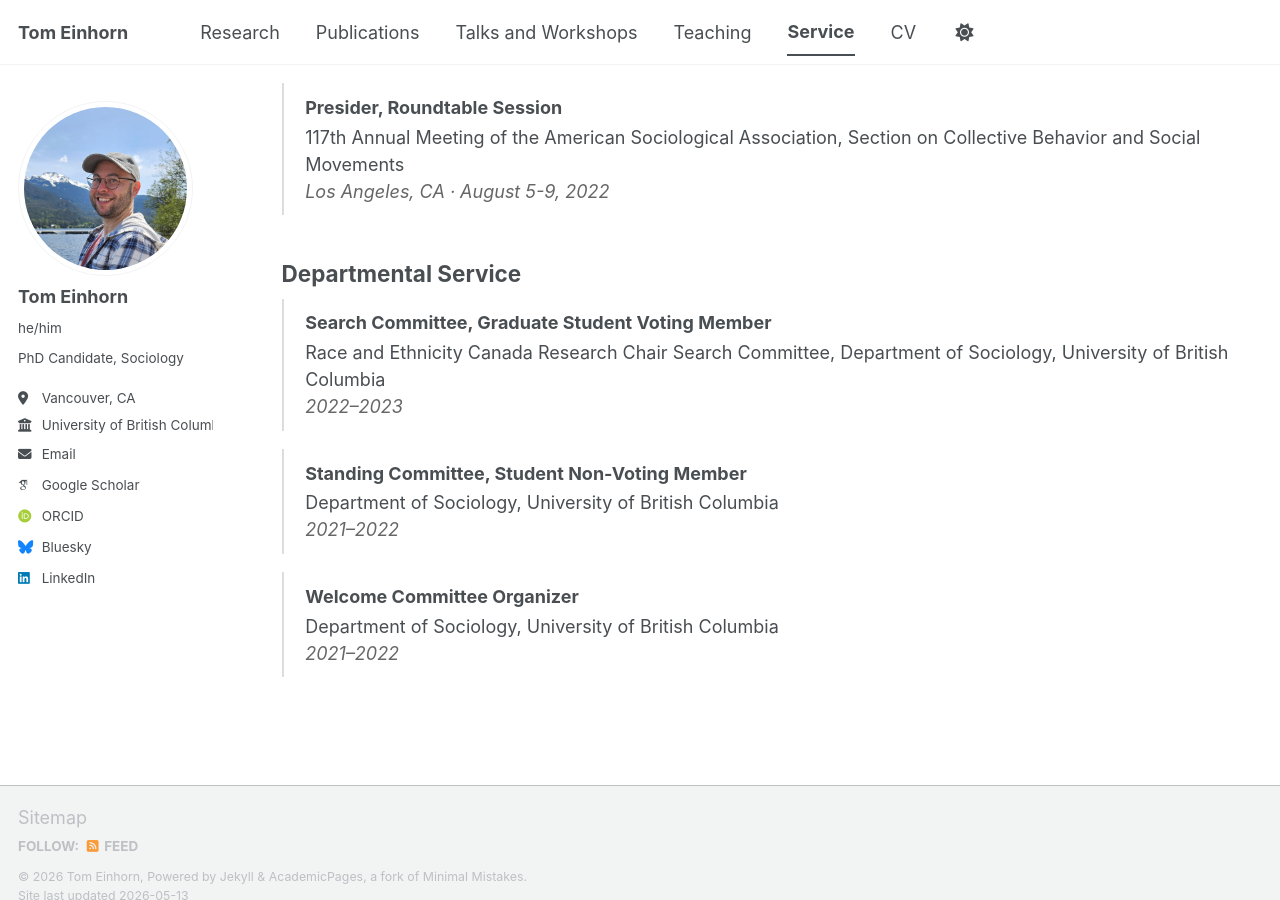
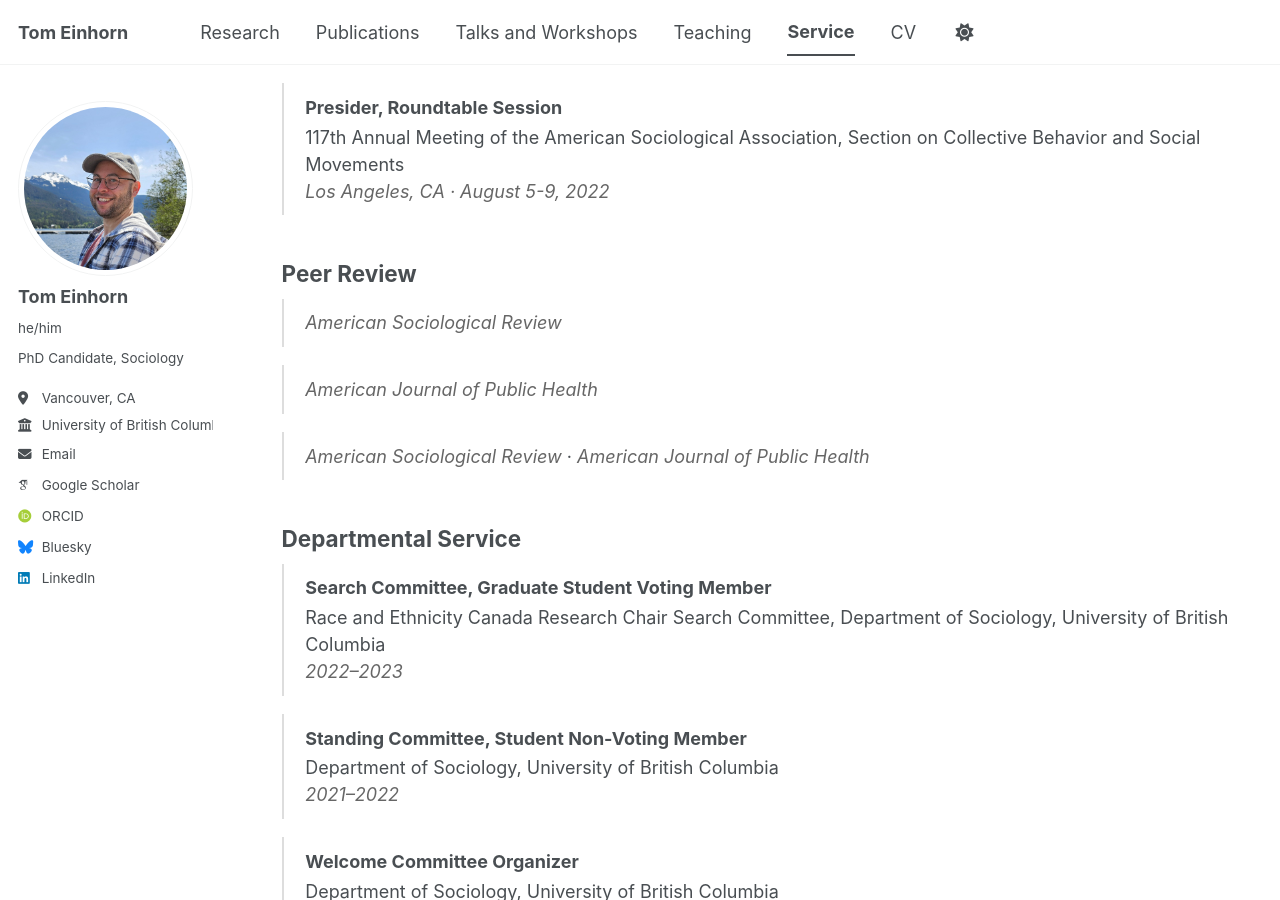
Before and after one commit to TomEinhorn/tomeinhorn.github.io, a Jekyll site: the page built from _pages/service.md, in a window 1280 px wide and 900 px high, scrolled down 704 px. Built offline with Jekyll 4.4.1, drawn with Linux system fonts in a browser that asks for light colours; some web fonts are replaced; a script bundle is joined from its source files by our own code; library files that are not in the unit come from our copies.

Commit message:
Update service.md

```diff
--- a/_pages/service.md
+++ b/_pages/service.md
@@ -58,6 +58,20 @@ author_profile: true
   <em>Los Angeles, CA · August 5-9, 2022</em>
 </div>
 
+## Peer Review
+
+<div class="service-entry">
+  <em>American Sociological Review</em>
+</div>
+
+<div class="service-entry">
+  <em>American Journal of Public Health</em>
+</div>
+
+<div class="service-entry">
+  <em>American Sociological Review</em> · <em>American Journal of Public Health</em>
+</div>
+
 ## Departmental Service
 
 <div class="service-entry">
```
